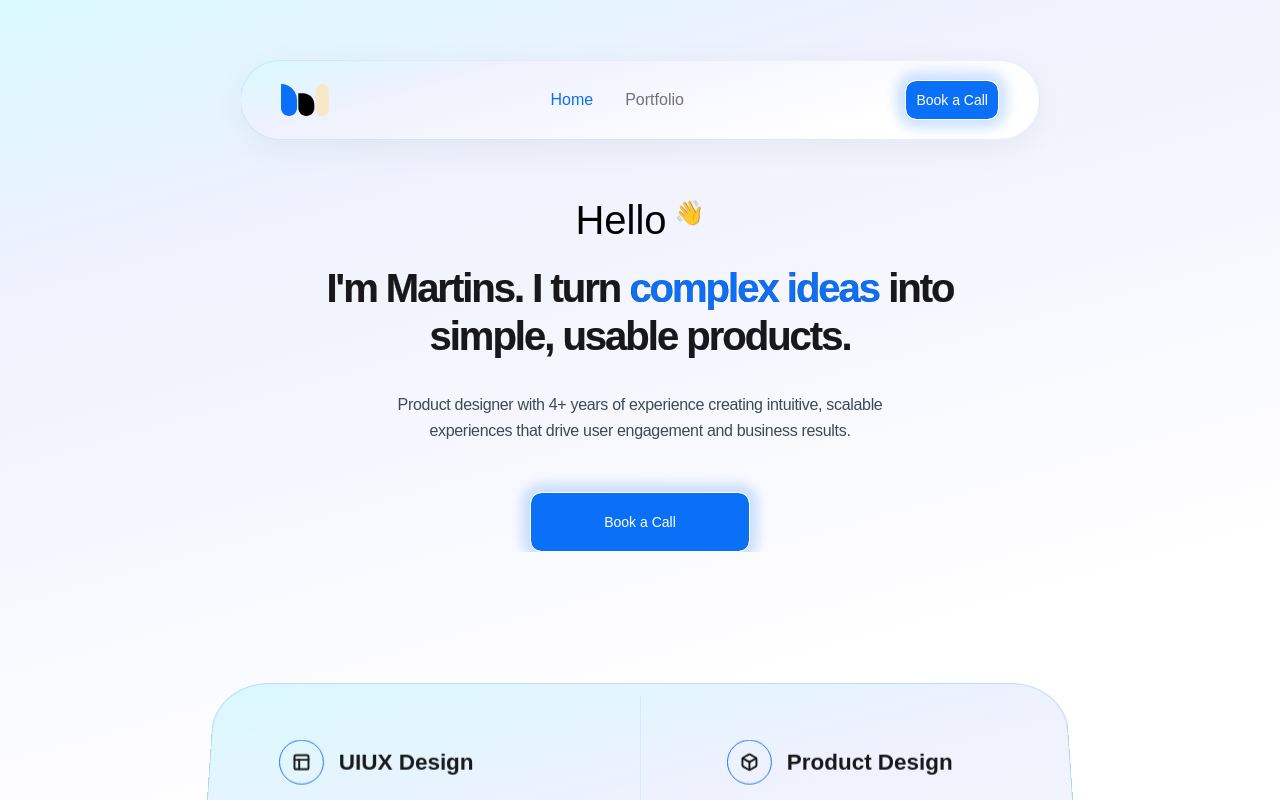
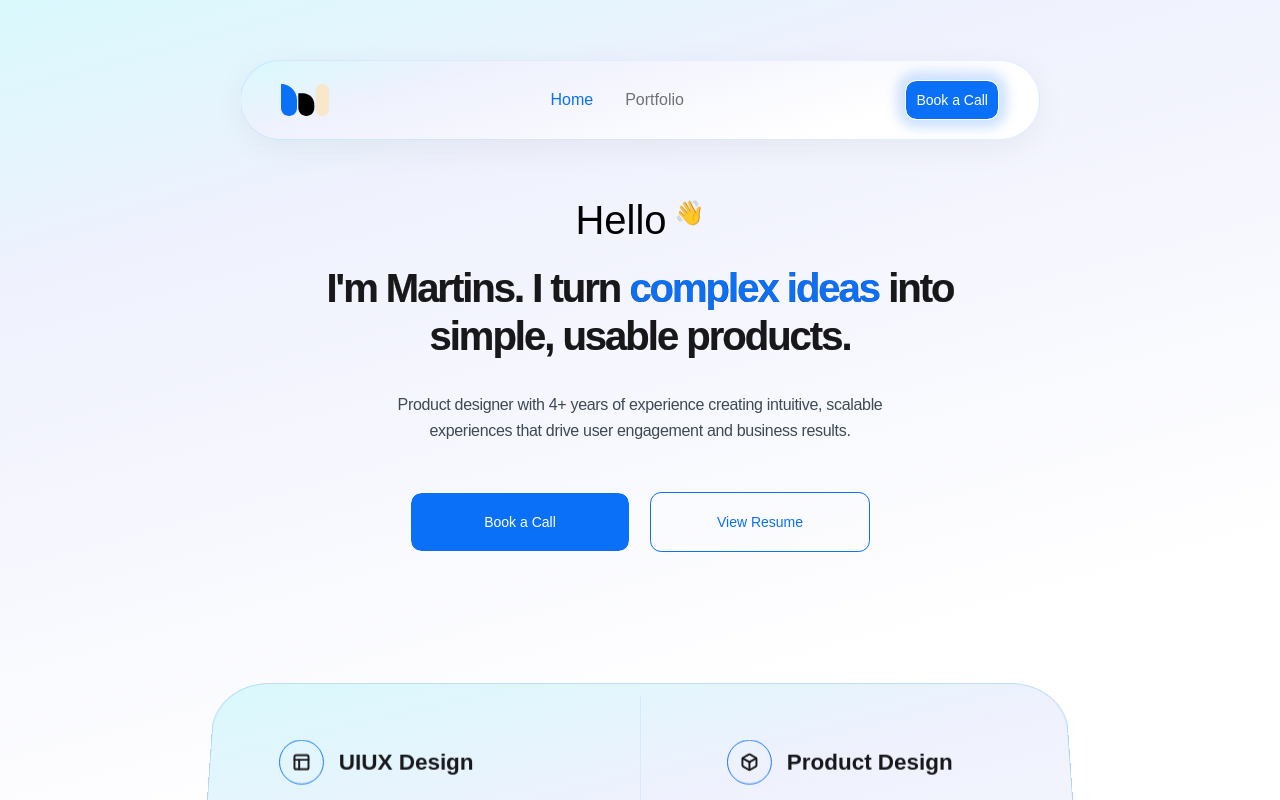
Before and after one commit to jesutobi-bada/adeola-martins, a Next.js app: page / in a window 1280 px wide. Shown: the top 800 px of the page. Built offline with nearby package versions, Linux system fonts and the light colour scheme; no server answers; a web font is replaced by a local one.

Commit message:
feat(portfolio): reorder projects, complete case study showcase, and refine UI mechanics

```diff
--- a/components/introduction.tsx
+++ b/components/introduction.tsx
@@ -22,14 +22,23 @@ export function Introduction() {
           experiences that drive user engagement and business results.
         </p>
 
+        <div className="flex flex-col md:flex-row gap-5">
           {/* Book a Call Button */}
           <Button
             asChild
             size="lg"
-          className="w-[220px] h-[60px]"
+            className="w-[220px] h-[60px] shadow-none"
           >
             <a href="https://calendly.com/alabiadeolamartins" target="_blank" rel="noopener noreferrer">Book a Call</a>
           </Button>
+          <Button
+            asChild
+            size="lg"
+            className="w-[220px] h-[60px] bg-transparent border text-primary border-primary shadow-none"
+          >
+            <a href="" target="_blank" rel="noopener noreferrer">View Resume</a>
+          </Button>
+        </div>
 
       </div>
     </section>
```
Lines whose indentation alone changed are shown as unchanged.
